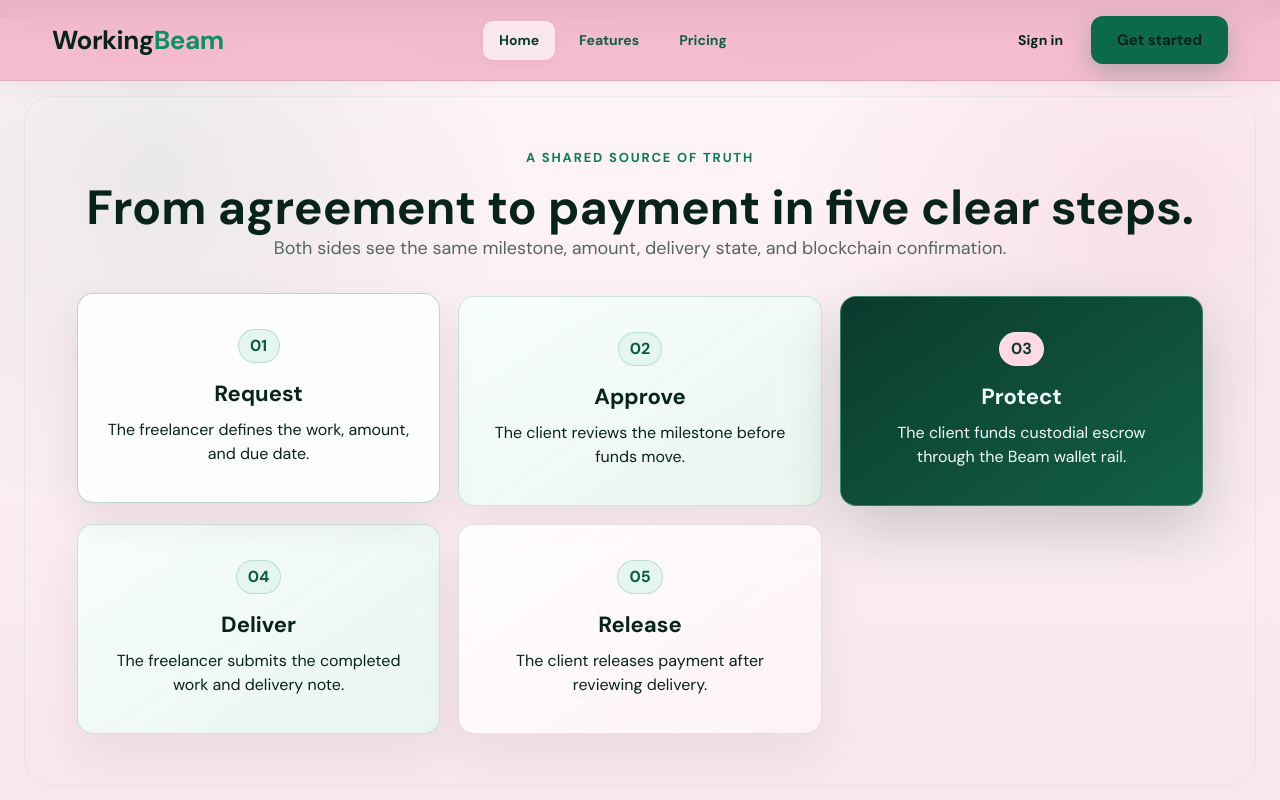
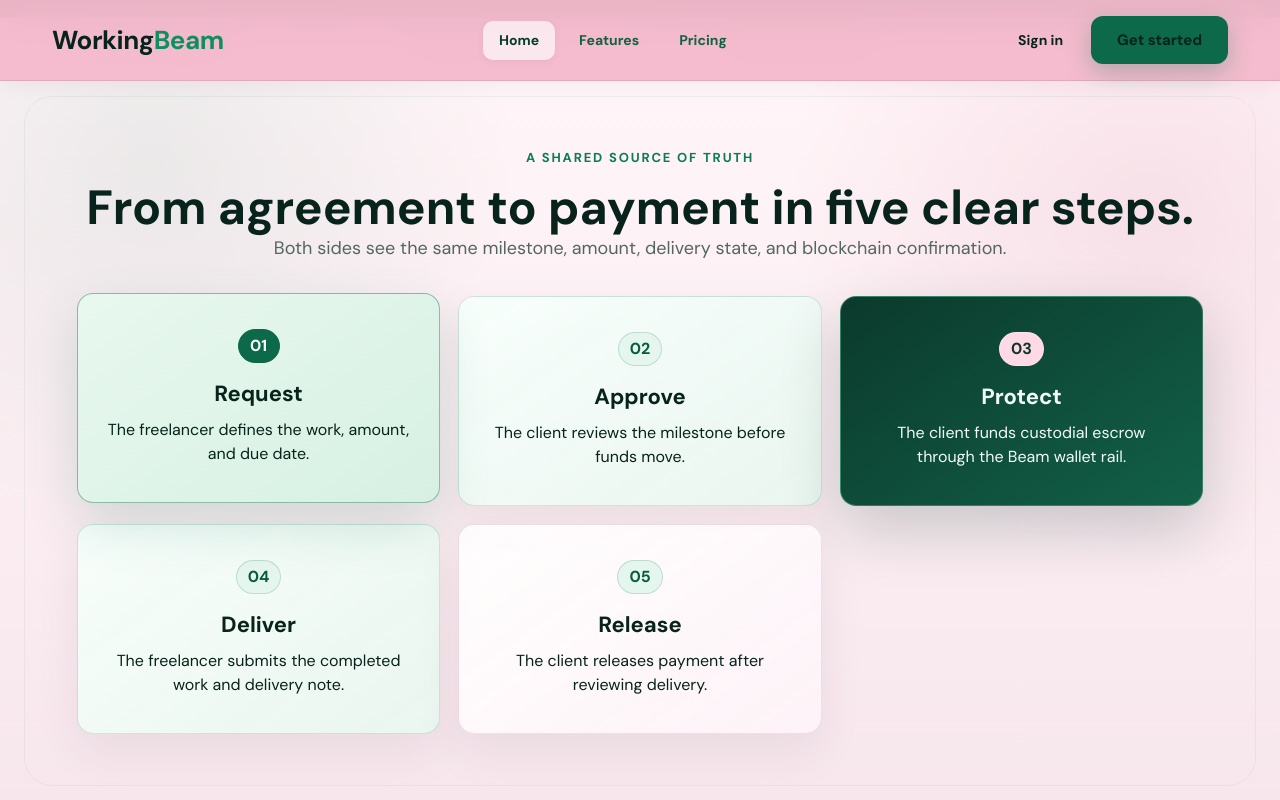
Before and after one commit to davelee001/workingbeam, a React (Create React App) app in the folder client/: page / in a window 1280 px wide. In both pictures the pointer is over the element 258 px from the left and 1182 px from the top of the page. Shown: the part 782-1582 px from the top of the page. Built offline with nearby package versions, Linux system fonts and the light colour scheme.

Commit message:
style: highlight workflow card hover state

```diff
--- a/client/src/PublicSite.css
+++ b/client/src/PublicSite.css
@@ -480,6 +480,23 @@
   box-shadow: 0 18px 40px rgba(52, 29, 39, 0.09);
 }
 
+.steps-grid article:hover {
+  background: linear-gradient(145deg, #e8f8ef, #d7f0e3);
+  border-color: rgba(12, 106, 75, 0.42);
+  box-shadow: 0 22px 52px rgba(12, 106, 75, 0.16);
+}
+
+.steps-grid article:hover span {
+  color: #ffffff;
+  background: #0c6a4b;
+  border-color: #0c6a4b;
+}
+
+.steps-grid article:nth-child(3):hover {
+  background: linear-gradient(145deg, #0c6a4b, #073f2e);
+  box-shadow: 0 26px 64px rgba(10, 51, 40, 0.28);
+}
+
 .steps-grid span,
 .values-grid span,
 .features-grid span {
```
